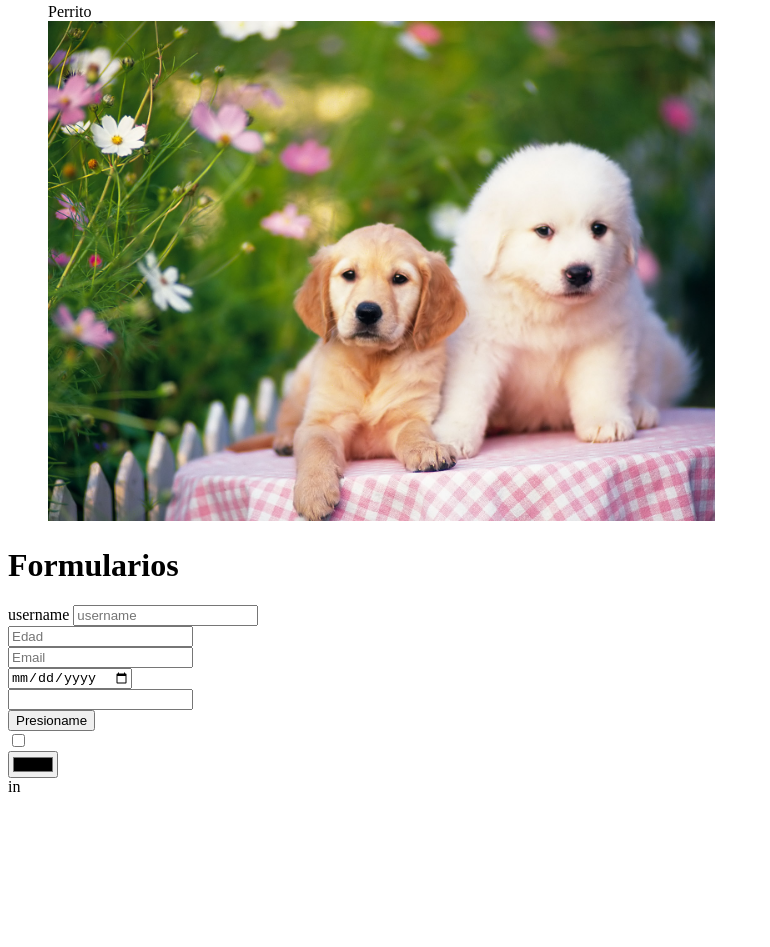
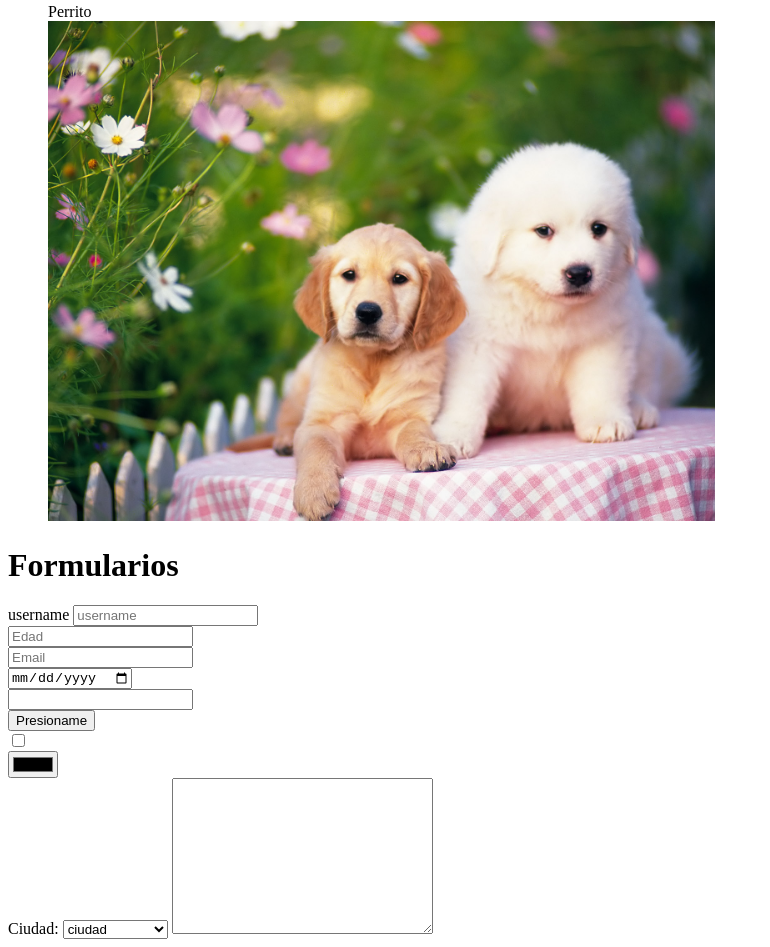
Before and after one commit to Merced-ayala/Practica2, a plain HTML site: page index.html in a window 1280 px wide. Shown: the part 3869-4816 px from the top of the page, without its empty margins (0-770 px from the left). Before the commit the page ends 4673 px from the top, so only its background shows below. Drawn offline with Linux system fonts and the light colour scheme.

Commit message:
Agregar Formulario

```diff
--- a/index.html
+++ b/index.html
@@ -294,7 +294,18 @@
         <input type="color" name="color">
         <br>
 
-        in
+        <label for="">
+            Ciudad:
+            <select name="ciudad" id="">
+                <option value="">ciudad</option>
+                <option value="">Bogotá</option>
+                <option value="Cali"></option>
+                <option value=""> Bucaramanga</option>
+            </select>
+
+        </label>
+        <!-- Para relllena información -->
+        <textarea name="" id="" cols="30" rows="10"></textarea>
 
 
     </form>
```
